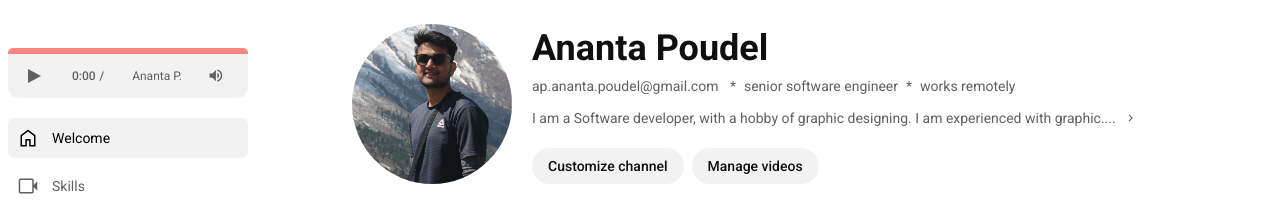
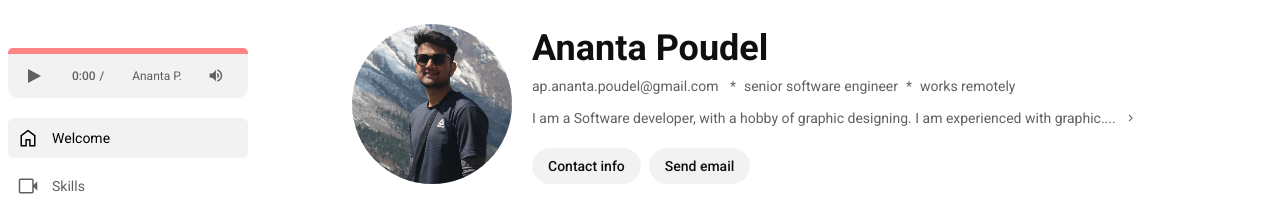
Before and after one commit to Ananta580/portfolio-2023, an Angular app: page /home in a window 1280 px wide. Shown: the top 223 px of the page. Built offline with nearby package versions, Linux system fonts and the light colour scheme.

Commit message:
Done last edit

```diff
--- a/src/app/layout/top-nav/top-nav.component.html
+++ b/src/app/layout/top-nav/top-nav.component.html
@@ -24,8 +24,10 @@
       <span class="material-symbols-outlined text-sm">chevron_right</span>
     </p>
     <div class="flex gap-2 py-2">
-      <p-button>Customize channel</p-button>
-      <p-button>Manage videos</p-button>
+      <p-button routerLink="contact">Contact info</p-button>
+      <a href="mailto:ap.ananta.poudel@gmail.com"
+        ><p-button>Send email</p-button></a
+      >
     </div>
   </div>
 </div>
```
